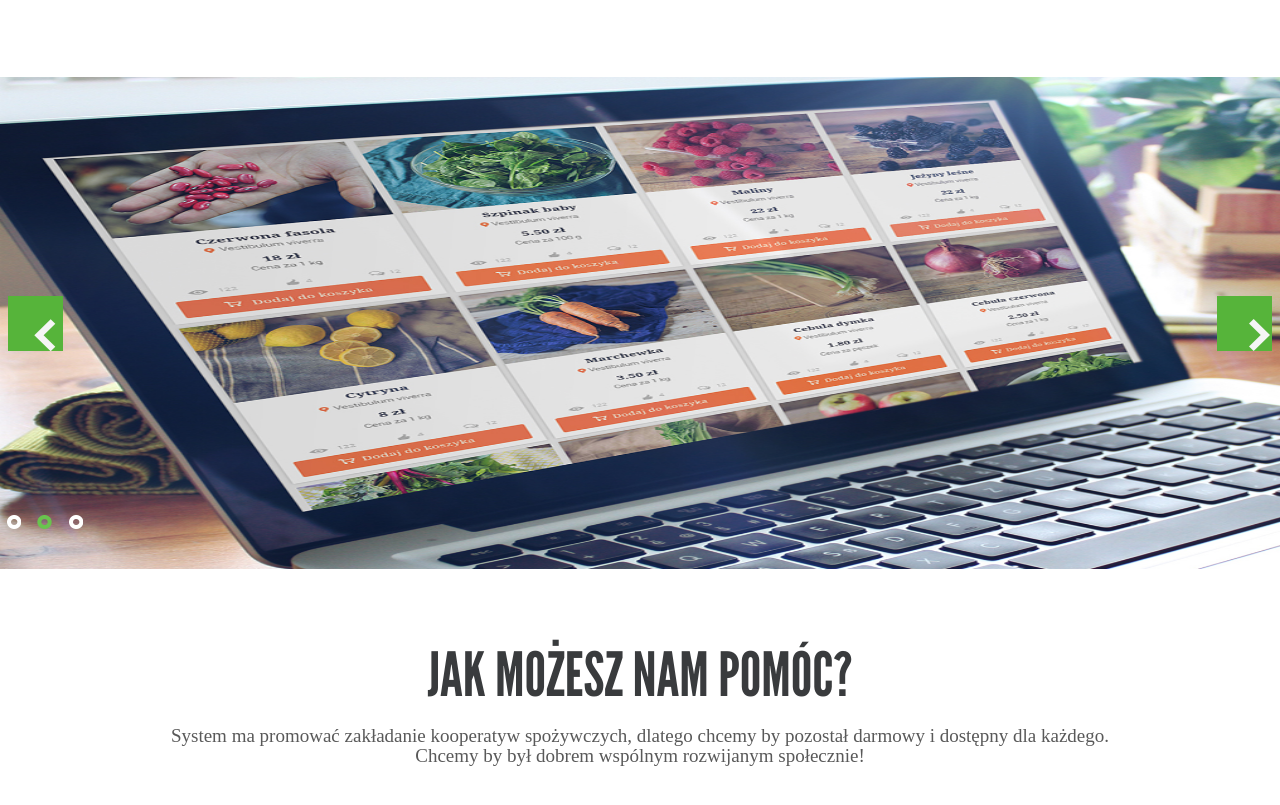
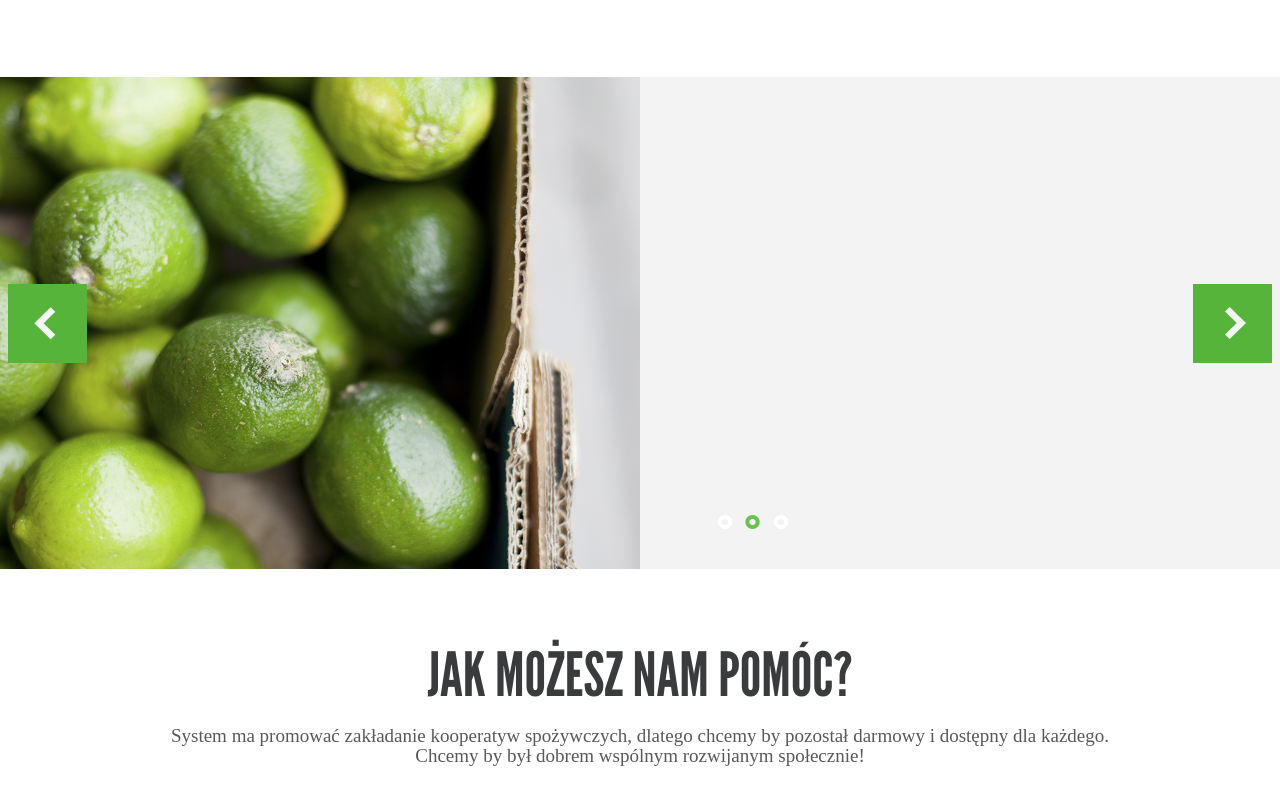
Before and after one commit to FoodCoopSystem/FoodCoopSystem.github.io, a plain HTML site: page index.html in a window 1280 px wide. Shown: the part 1293-2098 px from the top of the page. Drawn offline with nearby package versions, Linux system fonts and the light colour scheme; a web font is replaced by a local one.

Commit message:
about system slider style

```diff
--- a/atom.xml
+++ b/atom.xml
@@ -3,7 +3,7 @@
     <title><![CDATA[FoodCoop System]]></title>
     <link href="/atom.xml" rel="self"/>
     <link href="/"/>
-    <updated>2015-01-27T13:46:52+01:00</updated>
+    <updated>2015-01-27T14:13:41+01:00</updated>
     <id>/</id>
         <generator uri="http://sculpin.io/">Sculpin</generator>
             <entry>
--- a/index.html
+++ b/index.html
@@ -159,29 +159,29 @@
                         </div>
                     </div>
                     <!-- Slides Container -->
-                    <div u="slides" style="cursor: move; position: absolute; left: 0px; top: 0px; width: 1300px; height: 500px; overflow: hidden;">
+                    <div u="slides" style="cursor: move; position: absolute; left: 0px; top: 0px; width: 650px; height: 550px; overflow: hidden;">
                         <div>
                             <img u="image" src2="/images/cechy_01.jpg" />
                         </div>
                         <div>
-                            <img u="image" src2="/images/cechy_01.jpg" />
+                            <img u="image" src2="/images/cechy_02.jpg" />
                         </div>
                         <div>
-                            <img u="image" src2="/images/cechy_01.jpg" />
+                            <img u="image" src2="/images/cechy_03.jpg" />
                         </div>
                     </div>
 
                     <!-- bullet navigator container -->
-                    <div u="navigator" class="jssorb21" style="position: absolute; bottom: 26px; left: 6px;">
+                    <div u="navigator" class="jssorb21">
                         <!-- bullet navigator item prototype -->
-                        <div u="prototype" style="POSITION: absolute; WIDTH: 19px; HEIGHT: 19px; text-align:center; line-height:19px; color:White; font-size:12px;"></div>
+                        <div u="prototype" style="POSITION: absolute; WIDTH: 16px; HEIGHT: 16px;"></div>
                     </div>
                     <!-- Bullet Navigator Skin End -->
                     <!-- Arrow Left -->
-                    <span u="arrowleft" class="jssora21l" style="width: 55px; height: 55px; top: 123px; left: 8px;">
+                    <span u="arrowleft" class="jssora21l" style="top: 123px; left: 8px;">
                     </span>
                     <!-- Arrow Right -->
-                    <span u="arrowright" class="jssora21r" style="width: 55px; height: 55px; top: 123px; right: 8px">
+                    <span u="arrowright" class="jssora21r" style="top: 123px; right: 8px;">
                     </span>
                 </div>
                 <!-- Jssor Slider End -->
```
